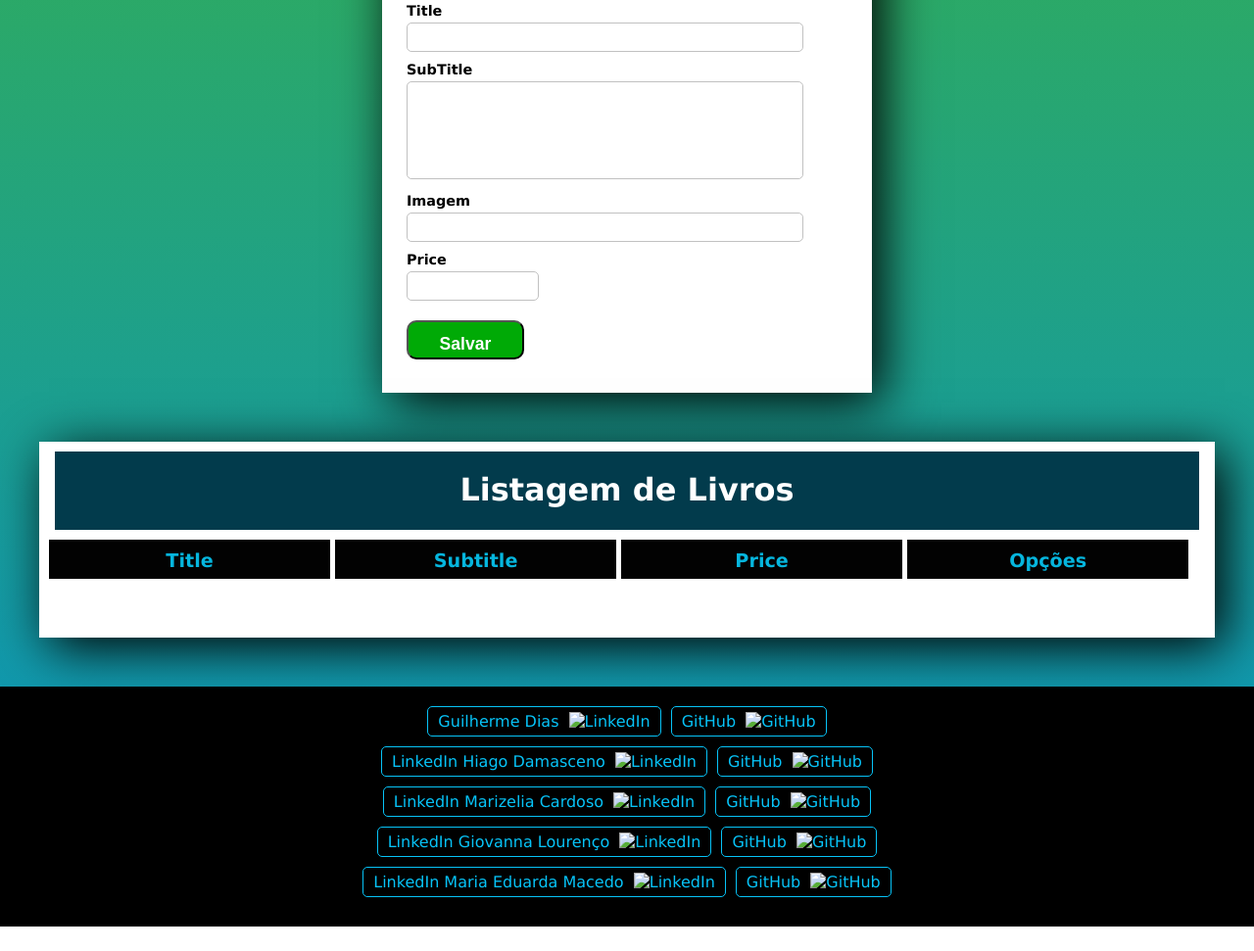
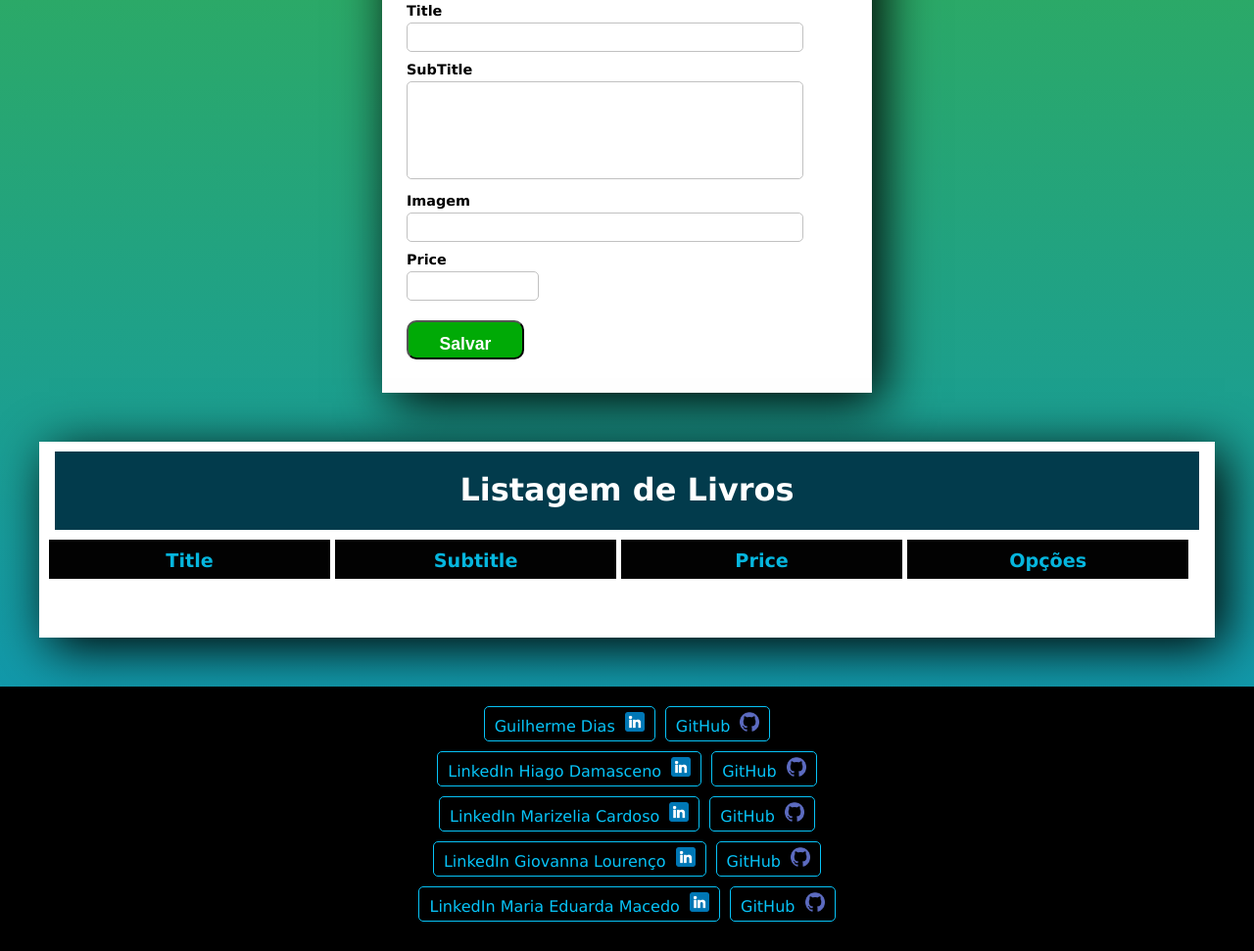
Before and after one commit to MariaEduardaMacedo/livraria, a website: page crud/index.html in a window 1280 px wide. Shown: the part 220-1191 px from the top of the page at 98% size. Before the commit the page ends 1166 px from the top, so only its background shows below. Drawn offline with Linux system fonts and the light colour scheme; the site is published under a folder, as on GitHub Pages, so addresses that start at the root find nothing; no server answers.

Commit message:
atualizacao

```diff
--- a/crud/index.html
+++ b/crud/index.html
@@ -42,11 +42,11 @@
                 <div class="links-container">
                     <a href="https://www.linkedin.com/in/guilherme-dias-546176262/" target="_blank" class="social-link">
                         Guilherme Dias
-                        <img src="/livraria/crud/icon/linkedin.png" alt="LinkedIn" class="linkedin-icon">
+                        <img src="./icon/linkedin.png" alt="LinkedIn" class="linkedin-icon">
                     </a>
                     <a href="https://github.com/Guilherrmee/livraria" target="_blank" class="social-link">
                         GitHub
-                        <img src="/livraria/crud/icon/github.png" alt="GitHub" class="github-icon">
+                        <img src="./icon/github.png" alt="GitHub" class="github-icon">
                     </a>
                 </div>
             </div>
@@ -54,11 +54,11 @@
                 <div class="links-container">
                     <a href="https://www.linkedin.com/in/hiago-damasceno-2b5a41220/" target="_blank" class="social-link">
                         LinkedIn Hiago Damasceno
-                        <img src="/livraria/crud/icon/linkedin.png" alt="LinkedIn" class="linkedin-icon">
+                        <img src="./icon/linkedin.png" alt="LinkedIn" class="linkedin-icon">
                     </a>
                     <a href="https://github.com/HISIDA-DAMAS/livraria" target="_blank" class="social-link">
                         GitHub
-                        <img src="/livraria/crud/icon/github.png" alt="GitHub" class="github-icon">
+                        <img src="./icon/github.png" alt="GitHub" class="github-icon">
                     </a>
                 </div>
             </div>
@@ -66,11 +66,11 @@
                 <div class="links-container">
                     <a href="https://www.linkedin.com/in/marizelia-cardoso/" target="_blank" class="social-link">
                         LinkedIn Marizelia Cardoso
-                        <img src="/livraria/crud/icon/linkedin.png" alt="LinkedIn" class="linkedin-icon">
+                        <img src="./icon/linkedin.png" alt="LinkedIn" class="linkedin-icon">
                     </a>
                     <a href="https://github.com/terceirapessoa" target="_blank" class="social-link">
                         GitHub
-                        <img src="/livraria/crud/icon/github.png" alt="GitHub" class="github-icon">
+                        <img src="./icon/github.png" alt="GitHub" class="github-icon">
                     </a>
                 </div>
             </div>
@@ -78,11 +78,11 @@
                 <div class="links-container">
                     <a href="https://www.linkedin.com/in/giovanna-l-56a4102a7/" target="_blank" class="social-link">
                         LinkedIn Giovanna Lourenço
-                        <img src="/livraria/crud/icon/linkedin.png" alt="LinkedIn" class="linkedin-icon">
+                        <img src="./icon/linkedin.png" alt="LinkedIn" class="linkedin-icon">
                     </a>
                     <a href="https://github.com/outrapessoa" target="_blank" class="social-link">
                         GitHub
-                        <img src="/livraria/crud/icon/github.png" alt="GitHub" class="github-icon">
+                        <img src="./icon/github.png" alt="GitHub" class="github-icon">
                     </a>
                 </div>
             </div>
@@ -90,11 +90,11 @@
                 <div class="links-container">
                     <a href="https://www.linkedin.com/in/maria-eduarda-macedo4578-681a85268/" target="_blank" class="social-link">
                         LinkedIn Maria Eduarda Macedo
-                        <img src="/livraria/crud/icon/linkedin.png" alt="LinkedIn" class="linkedin-icon">
+                        <img src="./icon/linkedin.png" alt="LinkedIn" class="linkedin-icon">
                     </a>
                     <a href="https://github.com/terceirapessoa" target="_blank" class="social-link">
                         GitHub
-                        <img src="/livraria/crud/icon/github.png" alt="GitHub" class="github-icon">
+                        <img src="./icon/github.png" alt="GitHub" class="github-icon">
                     </a>
 
                 </div>
```
